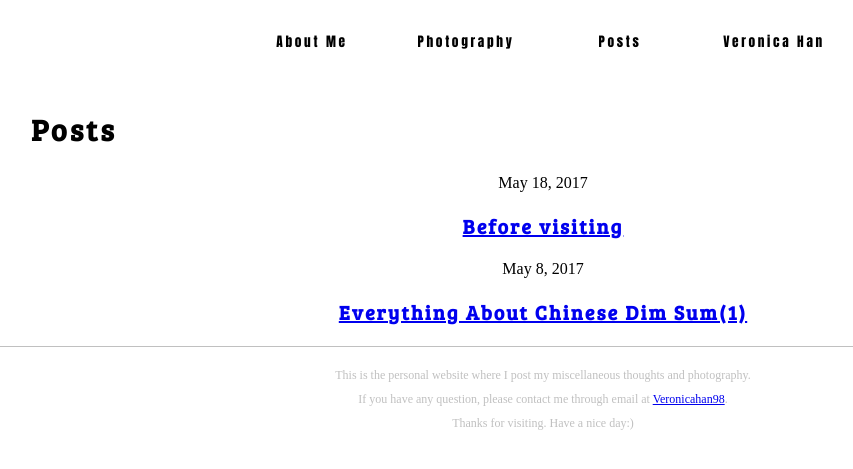
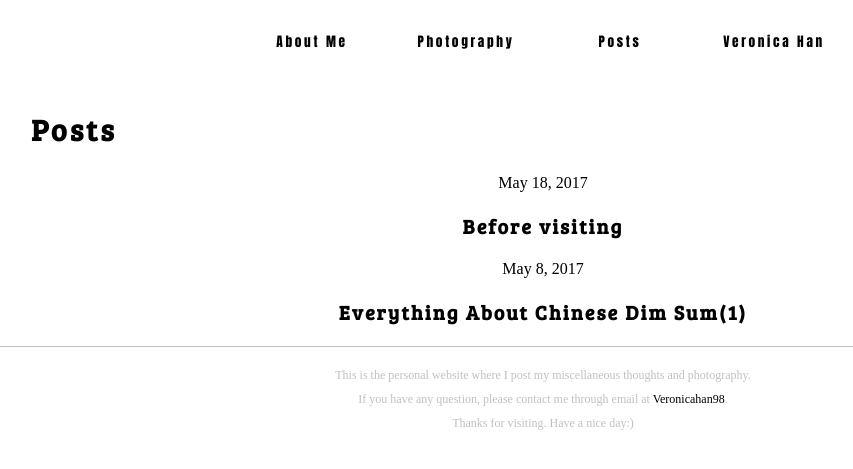
Before and after one commit to topveronicaa/topveronicaa.github.io, a Jekyll site: the page built from posts.html, in a window 1280 px wide. Shown: the top 469 px of the page, without its empty margins (97-950 px from the left). Built offline with Jekyll 4.4.1, drawn with Linux system fonts in a browser that asks for light colours.

Commit message:
Update header.html

```diff
--- a/_includes/header.html
+++ b/_includes/header.html
@@ -54,6 +54,18 @@ font-family: "Anton";
 letter-spacing: 0.2em;
 }
 
+  a:link,
+a:visited {
+color: black;
+text-decoration: none;
+font-weight: light;
+}
+
+  a:hover,
+  a:active {
+    color: grey;
+  }
+
 
 
 </style>
```
